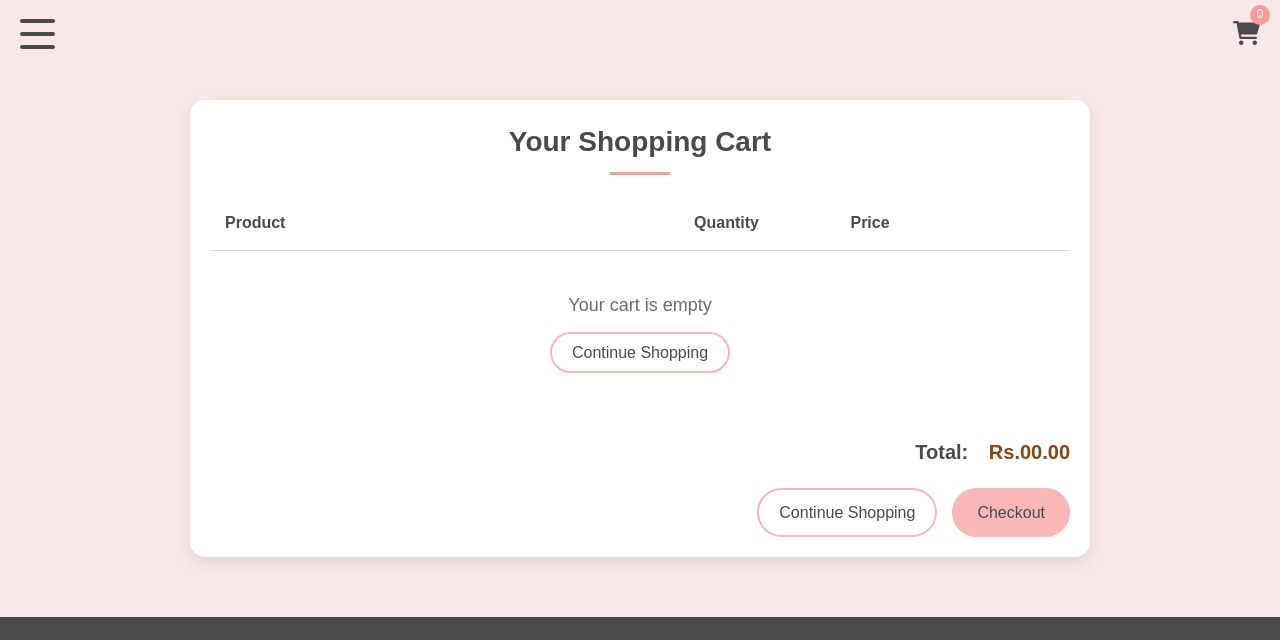
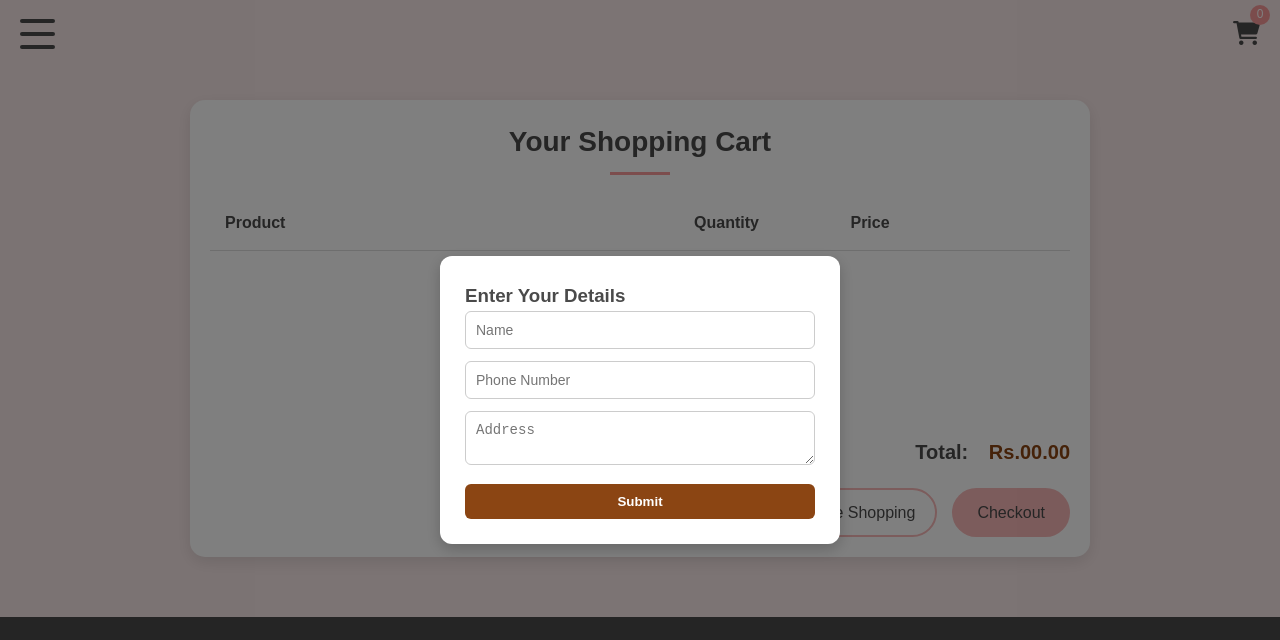
Before and after one commit to nishant1509-web/CHOCO-CRUSH-WEB, a plain HTML site: page cart.html in a window 1280 px wide. Shown: the top 640 px of the page. Drawn offline with Linux system fonts and the light colour scheme.

Commit message:
Update cart.html

```diff
--- a/cart.html
+++ b/cart.html
@@ -4,15 +4,60 @@
   <meta charset="UTF-8">
   <meta name="viewport" content="width=device-width, initial-scale=1.0">
   <title>Shopping Cart - Choco Crush</title>
-    <link rel="icon" href="choco_crush\Choco crush_20240823_221519_0000.png" type="image/png">
+  <link rel="icon" href="choco_crush/Choco crush_20240823_221519_0000.png" type="image/png">
   <link rel="stylesheet" href="style.css">
   <link rel="stylesheet" href="cart.css">
   <link rel="stylesheet" href="https://cdnjs.cloudflare.com/ajax/libs/font-awesome/6.0.0/css/all.min.css">
+  <style>
+    /* Improved Modal Styling */
+    #user-details-modal {
+      display: none;
+      position: fixed;
+      top: 0; left: 0;
+      width: 100%; height: 100%;
+      background: rgba(0, 0, 0, 0.5);
+      display: flex;
+      justify-content: center;
+      align-items: center;
+      z-index: 9999;
+    }
+    #user-details-modal > div {
+      background: #fff;
+      padding: 25px;
+      border-radius: 12px;
+      width: 90%;
+      max-width: 400px;
+      box-shadow: 0 5px 15px rgba(0,0,0,0.2);
+    }
+    #user-details-modal input,
+    #user-details-modal textarea {
+      width: 100%;
+      padding: 10px;
+      margin-bottom: 12px;
+      border-radius: 6px;
+      border: 1px solid #ccc;
+      font-size: 14px;
+    }
+    #user-details-modal button {
+      width: 100%;
+      padding: 10px;
+      background: #8B4513;
+      color: white;
+      font-weight: bold;
+      border: none;
+      border-radius: 6px;
+      cursor: pointer;
+      transition: background 0.3s ease;
+    }
+    #user-details-modal button:hover {
+      background: #5c3210;
+    }
+  </style>
 </head>
 <body>
   <!-- Navigation Bar -->
   <nav class="navbar">
-        <div class="menu-icon"onclick="openNav()">
+    <div class="menu-icon" onclick="openNav()">
       <div></div>
       <div></div>
       <div></div>
@@ -36,18 +81,13 @@
   <!-- Cart Content -->
   <div class="cart-container">
     <h1>Your Shopping Cart</h1>
-
     <div class="cart-header">
       <div class="cart-header-item">Product</div>
       <div class="cart-header-quantity">Quantity</div>
       <div class="cart-header-price">Price</div>
       <div class="cart-header-remove"></div>
     </div>
-
-        <div id="cart-items">
-            <!-- Cart items will be populated by JavaScript -->
-        </div>
-
+    <div id="cart-items"></div>
     <div class="cart-summary">
       <div class="cart-total">
         <span>Total:</span>
@@ -56,8 +96,18 @@
       <div class="cart-actions">
         <a href="menu.html" class="continue-shopping">Continue Shopping</a>
         <button id="checkout-btn" class="checkout-btn">Checkout</button>
+      </div>
+    </div>
+  </div>
 
-            </div>
+  <!-- User Details Modal -->
+  <div id="user-details-modal">
+    <div>
+      <h3>Enter Your Details</h3>
+      <input type="text" id="user-name" placeholder="Name" />
+      <input type="text" id="user-phone" placeholder="Phone Number" />
+      <textarea id="user-address" placeholder="Address"></textarea>
+      <button id="submit-details-btn">Submit</button>
     </div>
   </div>
 
@@ -82,7 +132,6 @@
         <div class="social-icons">
           <a href="https://www.facebook.com/share/1BNn68QrhG/"><i class="fab fa-facebook"></i></a>
           <a href="https://www.instagram.com/_choco.crush_?igsh=ZWQxaXh2OHR2c2ll"><i class="fab fa-instagram"></i></a>
-
         </div>
       </div>
     </div>
@@ -91,30 +140,14 @@
     </div>
   </footer>
 
+  <!-- Firebase + Custom Scripts -->
+  <script type="module" src="https://www.gstatic.com/firebasejs/11.6.0/firebase-app.js"></script>
+  <script type="module" src="https://www.gstatic.com/firebasejs/11.6.0/firebase-auth.js"></script>
+  <script type="module" src="https://www.gstatic.com/firebasejs/11.6.0/firebase-database.js"></script>
+  <script type="module" src="https://www.gstatic.com/firebasejs/11.6.0/firebase-analytics.js"></script>
+  <script type="module" src="https://www.gstatic.com/firebasejs/11.6.0/firebase-storage.js"></script>
 
-
-
-    <script src="https://www.gstatic.com/firebasejs/11.6.0/firebase-app.js"></script>
-    <script src="https://www.gstatic.com/firebasejs/11.6.0/firebase-auth.js"></script>
-    <script src="https://www.gstatic.com/firebasejs/11.6.0/firebase-database.js"></script>
-    <script src="https://www.gstatic.com/firebasejs/11.6.0/firebase-analytics.js"></script>
-    <script src="https://www.gstatic.com/firebasejs/11.6.0/firebase-storage.js"></script>
-
-    <script  src="script.js"></script>
-
-
-    <script type=module src="script.js"></script>
-   <div id="user-details-modal" style="display:none; position: fixed; top: 0; left: 0;
-   width: 100%; height: 100%; background: rgba(0,0,0,0.5); justify-content: center;
-   align-items: center; z-index: 9999;">
-  <div style="background: white; padding: 20px; border-radius: 10px; width: 300px;">
-  <h3>Enter Your Details</h3>
-  <input type="text" id="user-name" placeholder="Name" style="width: 100%; margin-bottom: 10px;" />
-  <input type="text" id="user-phone" placeholder="Phone Number" style="width: 100%; margin-bottom: 10px;" />
-  <textarea id="user-address" placeholder="Address" style="width: 100%; margin-bottom: 10px;"></textarea>
-  <button id="submit-details-btn">Submit</button>
- </div>
- </div>
-    <script  src="firebase.js" type="module"></script>
+  <script type="module" src="script.js"></script>
+  <script type="module" src="firebase.js"></script>
 </body>
 </html>
```
Lines whose indentation alone changed are shown as unchanged.
